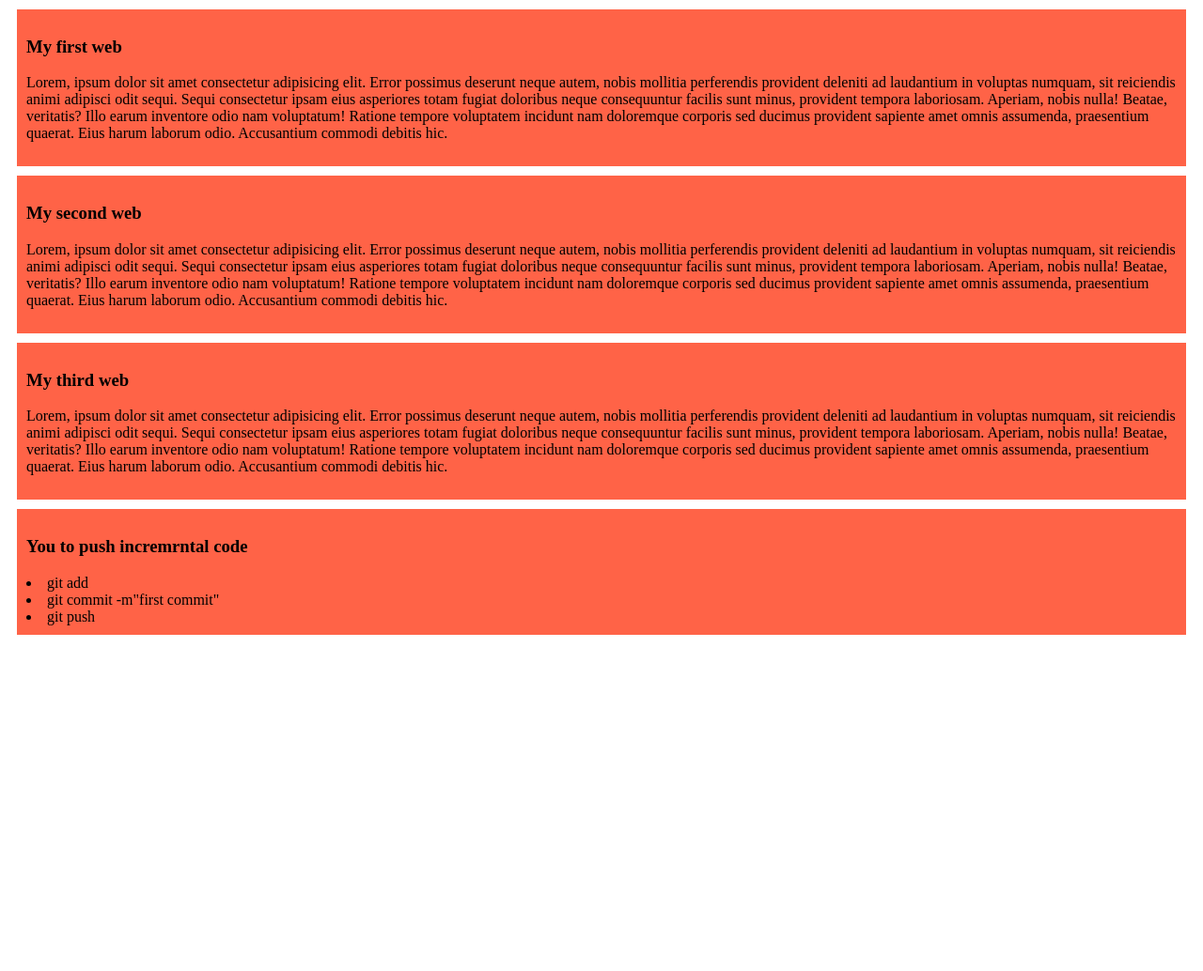
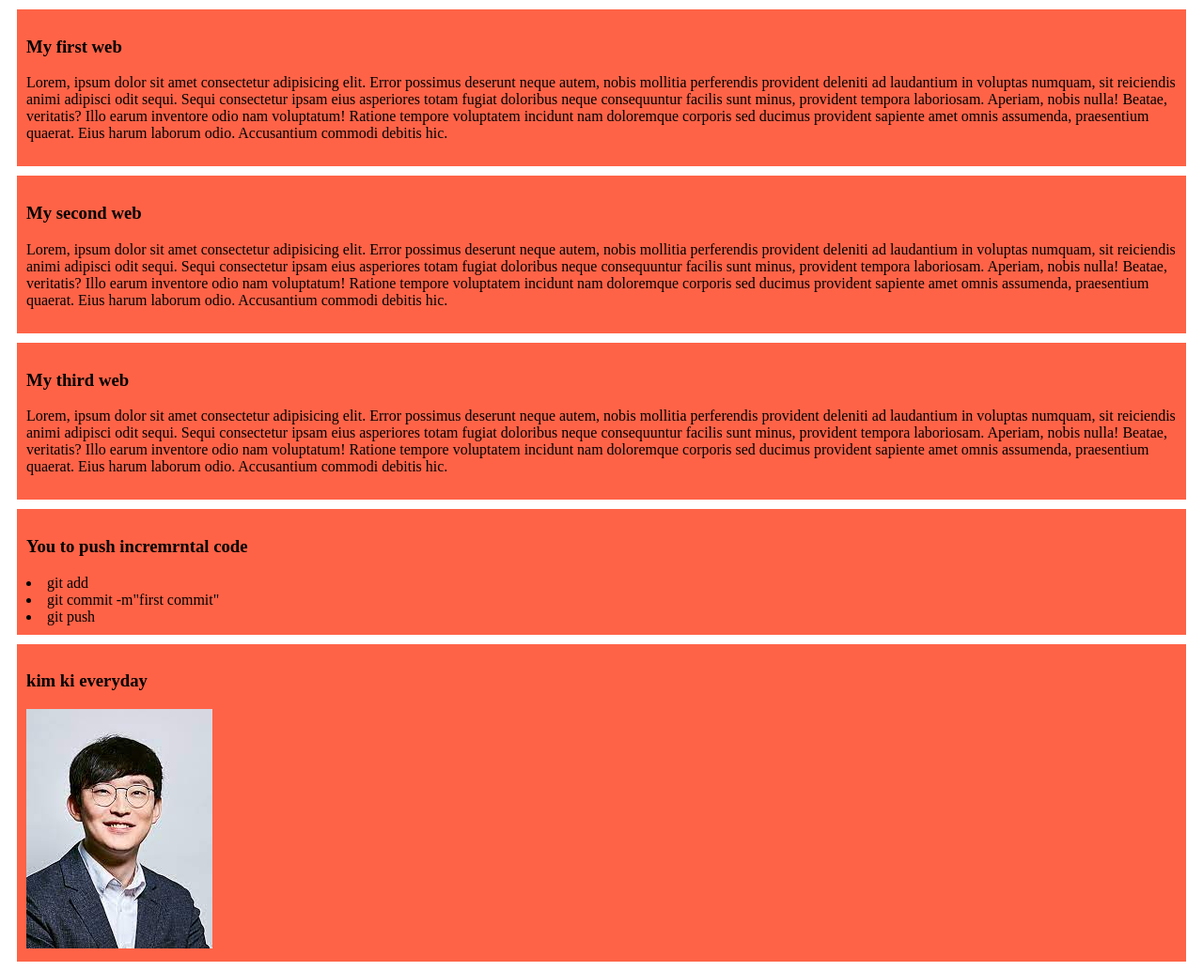
Before and after one commit to mdemon111/my-simple-websites, a plain HTML site: page index.html in a window 1280 px wide. Shown: the whole page at 94% size. Before the commit the page ends 800 px from the top, so only its background shows below. Drawn offline with Linux system fonts and the light colour scheme.

Commit message:
added kim wityh dim

```diff
--- a/index.html
+++ b/index.html
@@ -25,5 +25,9 @@
         <li> git commit -m"first commit"</li>
         <li>git push</li>
     </div>
+    <div>
+        <h3>kim ki everyday</h3>
+        <img src="imgess/Untitled.jpeg" alt="">
+    </div>
 </body>
 </html>
```
Also changed, not shown: imgess/Untitled.jpeg (added).
